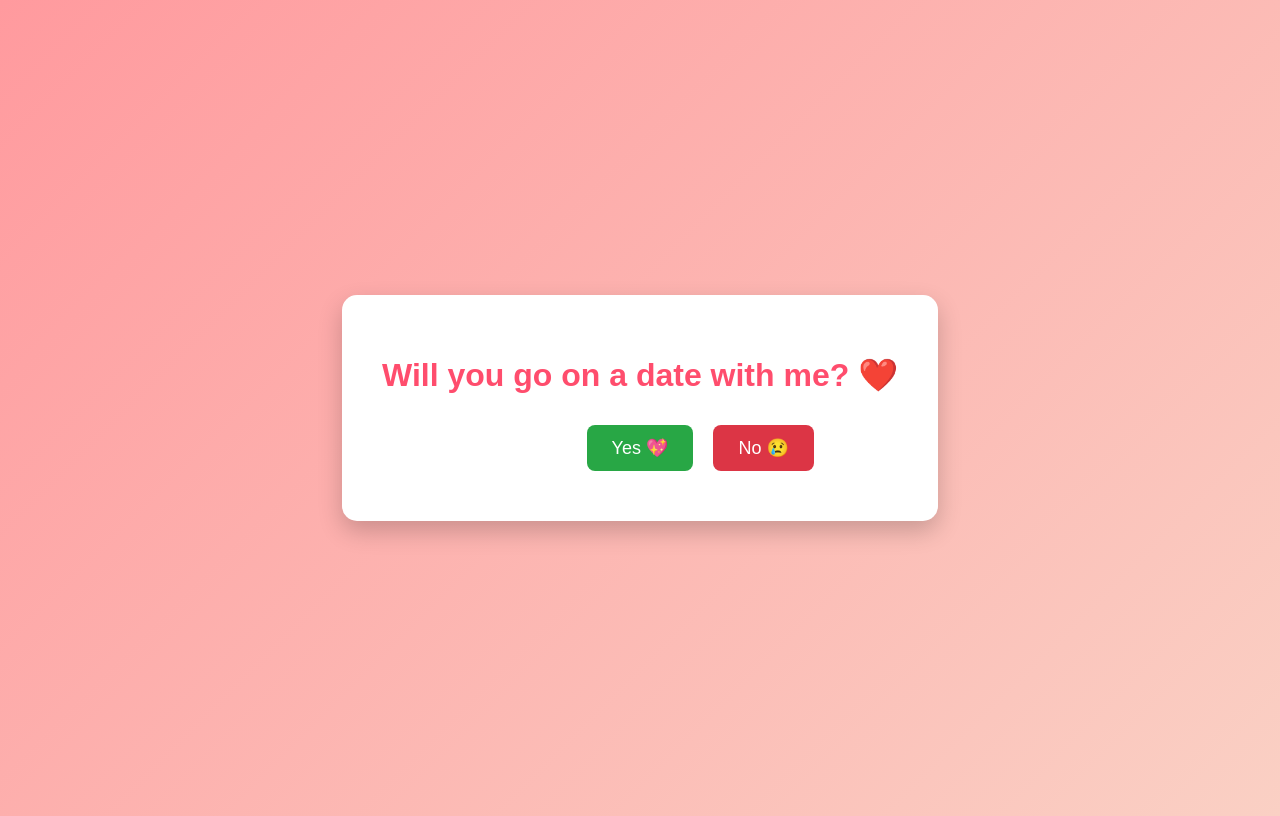
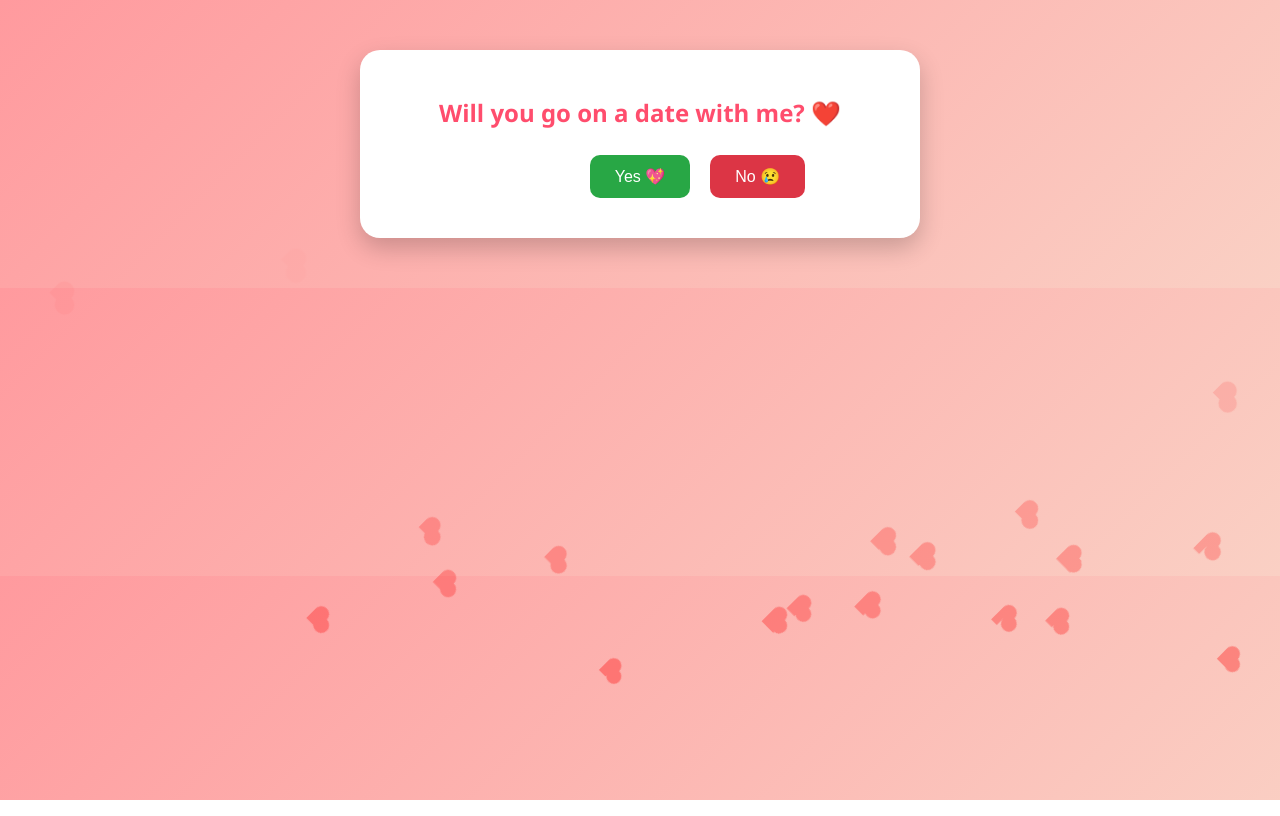
Before and after one commit to Ayush-Rich/proposal-date, a plain HTML site: page index.html in a window 1280 px wide. Drawn offline with Linux system fonts and the light colour scheme.

Commit message:
Update index.html

```diff
--- a/index.html
+++ b/index.html
@@ -2,38 +2,41 @@
 <html lang="en">
 <head>
 <meta charset="UTF-8">
+<meta name="viewport" content="width=device-width, initial-scale=1.0">
 <title>Date Proposal ❤️</title>
-
 <style>
-body{
-    font-family: Arial, sans-serif;
+body {
+    margin:0;
+    padding:0;
+    font-family: 'Segoe UI', sans-serif;
     background: linear-gradient(135deg,#ff9a9e,#fad0c4);
-    height:100vh;
-    display:flex;
-    justify-content:center;
-    align-items:center;
-    text-align:center;
+    overflow-x: hidden;
 }
 
 .container{
+    max-width: 500px;
+    margin: 50px auto;
     background:white;
-    padding:40px;
-    border-radius:15px;
+    padding:30px;
+    border-radius:20px;
     box-shadow:0 10px 25px rgba(0,0,0,0.2);
+    text-align:center;
     position:relative;
 }
 
 h1{
     color:#ff4d6d;
+    font-size:1.5rem;
 }
 
 button{
     padding:12px 25px;
     margin:10px;
-    font-size:18px;
+    font-size:16px;
     border:none;
-    border-radius:8px;
+    border-radius:10px;
     cursor:pointer;
+    transition:0.3s;
 }
 
 #yes{
@@ -50,17 +53,69 @@ button{
 #letter{
     display:none;
     margin-top:20px;
-    font-size:18px;
+    font-size:16px;
     color:#333;
+    animation: fadeIn 1s ease forwards;
+}
+
+@keyframes fadeIn{
+    0%{opacity:0; transform: translateY(20px);}
+    100%{opacity:1; transform: translateY(0);}
+}
+
+.flower {
+    position: absolute;
+    width: 30px;
+    height: 30px;
+    background: url('https://i.postimg.cc/6Qyq3G6z/flower.png') no-repeat center/contain;
+    pointer-events:none;
+    animation: floatUp 3s linear forwards;
+}
+
+@keyframes floatUp {
+    0% {transform: translateY(0px) scale(0.5);}
+    100% {transform: translateY(-500px) scale(1);}
+}
+
+/* Floating hearts background */
+.heart {
+    position: absolute;
+    width: 20px;
+    height: 20px;
+    background: red;
+    transform: rotate(45deg);
+    animation: floatHearts linear infinite;
+    opacity:0.7;
+}
+.heart:before,
+.heart:after {
+    content: "";
+    position: absolute;
+    width: 20px;
+    height: 20px;
+    background: red;
+    border-radius: 50%;
+}
+.heart:before { top: -10px; left:0;}
+.heart:after { left:10px; top:0;}
+
+@keyframes floatHearts {
+    0%{transform: translateY(100vh) rotate(45deg) scale(0.5); opacity:0.7;}
+    100%{transform: translateY(-50px) rotate(45deg) scale(1); opacity:0;}
+}
+
+/* Mobile responsiveness */
+@media (max-width:600px){
+    .container{margin:20px; padding:20px;}
+    h1{font-size:1.2rem;}
+    button{padding:10px 20px; font-size:14px;}
 }
 </style>
 </head>
-
 <body>
 
 <div class="container">
     <h1>Will you go on a date with me? ❤️</h1>
-
     <button id="yes">Yes 💖</button>
     <button id="no">No 😢</button>
 
@@ -74,26 +129,49 @@ button{
         I just want to spend some beautiful moments with you,
         talk, laugh and make memories together.
 
-        So thank you for saying YES.
-        I promise our date will be full of smiles and happiness. ❤️
+        Thank you for saying YES. ❤️
         </p>
     </div>
 </div>
 
 <script>
+// No button move effect
 let noBtn = document.getElementById("no");
-
 noBtn.addEventListener("mouseover", function(){
-    let x = Math.random() * 300;
-    let y = Math.random() * 200;
+    let x = Math.random() * (window.innerWidth - noBtn.offsetWidth);
+    let y = Math.random() * (window.innerHeight - noBtn.offsetHeight);
     noBtn.style.left = x + "px";
     noBtn.style.top = y + "px";
 });
 
+// Yes button click
 document.getElementById("yes").onclick = function(){
     document.getElementById("letter").style.display = "block";
+    launchFlowers();
 };
+
+// Flower animation function
+function launchFlowers(){
+    for(let i=0; i<15; i++){
+        let flower = document.createElement("div");
+        flower.classList.add("flower");
+        flower.style.left = Math.random()*window.innerWidth + "px";
+        flower.style.animationDuration = 2 + Math.random()*2 + "s";
+        document.body.appendChild(flower);
+        setTimeout(()=>{ flower.remove(); }, 4000);
+    }
+}
+
+// Floating hearts background
+for(let i=0;i<20;i++){
+    let heart = document.createElement("div");
+    heart.classList.add("heart");
+    heart.style.left = Math.random()*window.innerWidth + "px";
+    heart.style.animationDuration = 5 + Math.random()*5 + "s";
+    heart.style.width = 10 + Math.random()*15 + "px";
+    heart.style.height = 10 + Math.random()*15 + "px";
+    document.body.appendChild(heart);
+}
 </script>
-
 </body>
 </html>
```
